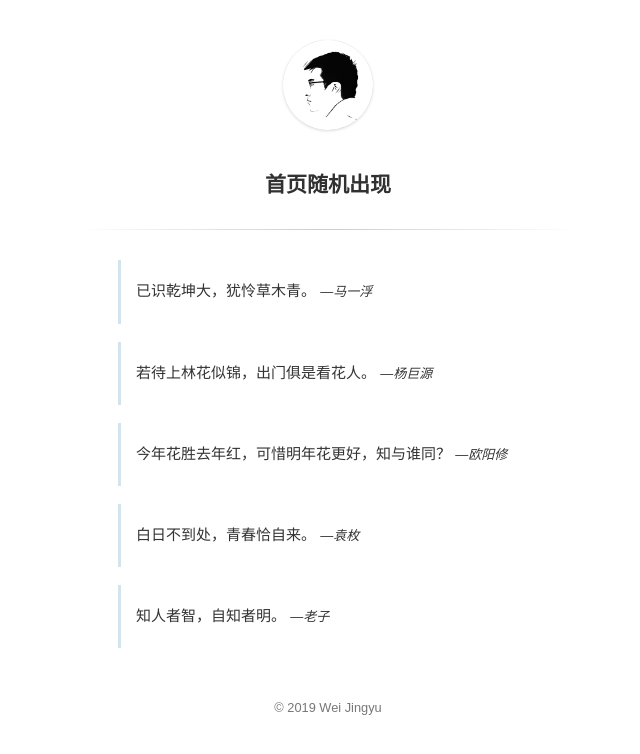
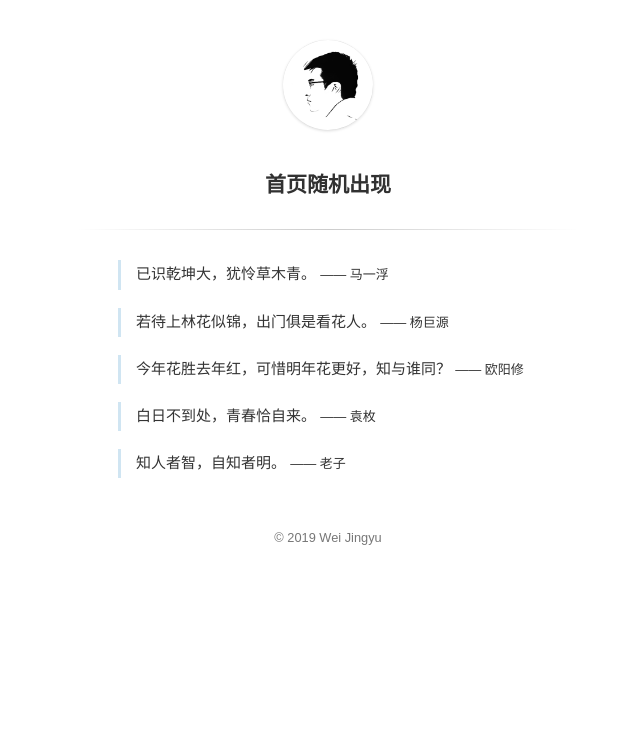
Before and after one commit to weijy/blog, a Jekyll site: the page built from quotes.md, in a window 1280 px wide. Shown: the top 754 px of the page, without its empty margins (312-952 px from the left). Built offline with Jekyll 4.4.1, drawn with Linux system fonts in a browser that asks for light colours; comment, search, counter and statistics services are not loaded.

Commit message:
C:/Program Files/Git/quotes

```diff
--- a/_sass/main.scss
+++ b/_sass/main.scss
@@ -83,9 +83,8 @@ mark {
 /* blockquote */
 
 blockquote {
-  padding: 2px 0 2px 15px;
+  padding: 0 0 0 15px;
   font-style: normal;
-  font-size: 100%;
   line-height: 1.8rem;
   border-left: 3px solid #D0E5F2;
   font-size: 1.1rem;
@@ -189,6 +188,7 @@ time {
 }
 cite {
   font-size: 13px;
+  font-style: inherit;
 }
 .post-time {
   text-align: right;
--- a/quotes.md
+++ b/quotes.md
@@ -5,6 +5,6 @@ title: 首页随机出现
 
 {% for quote in site.data.quotes %}
 
-> {{ quote.quote }} <cite>---{{ quote.author }}</cite>
+> {{ quote.quote }} <cite>—— {{ quote.author }}</cite>
 
 {% endfor %}
```
